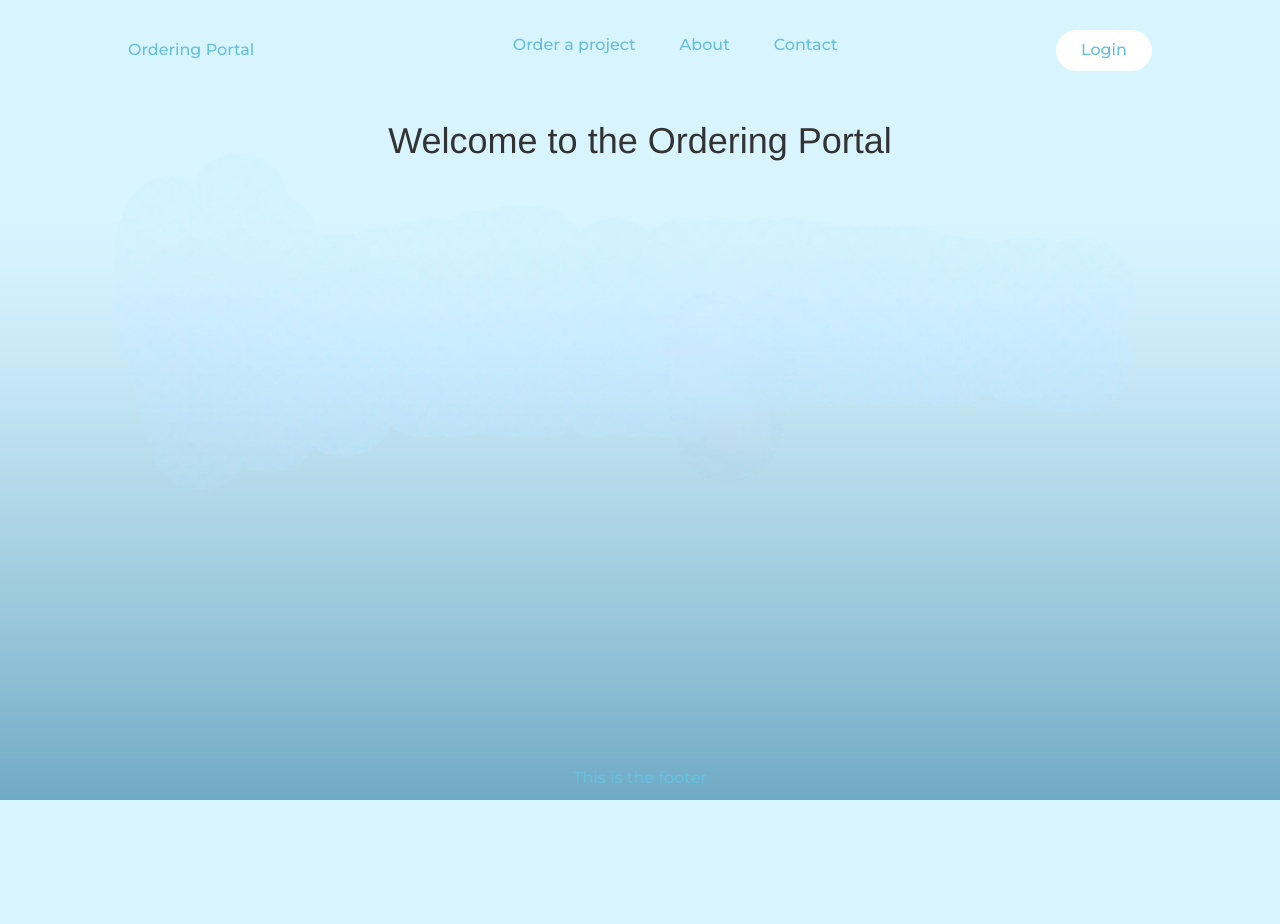
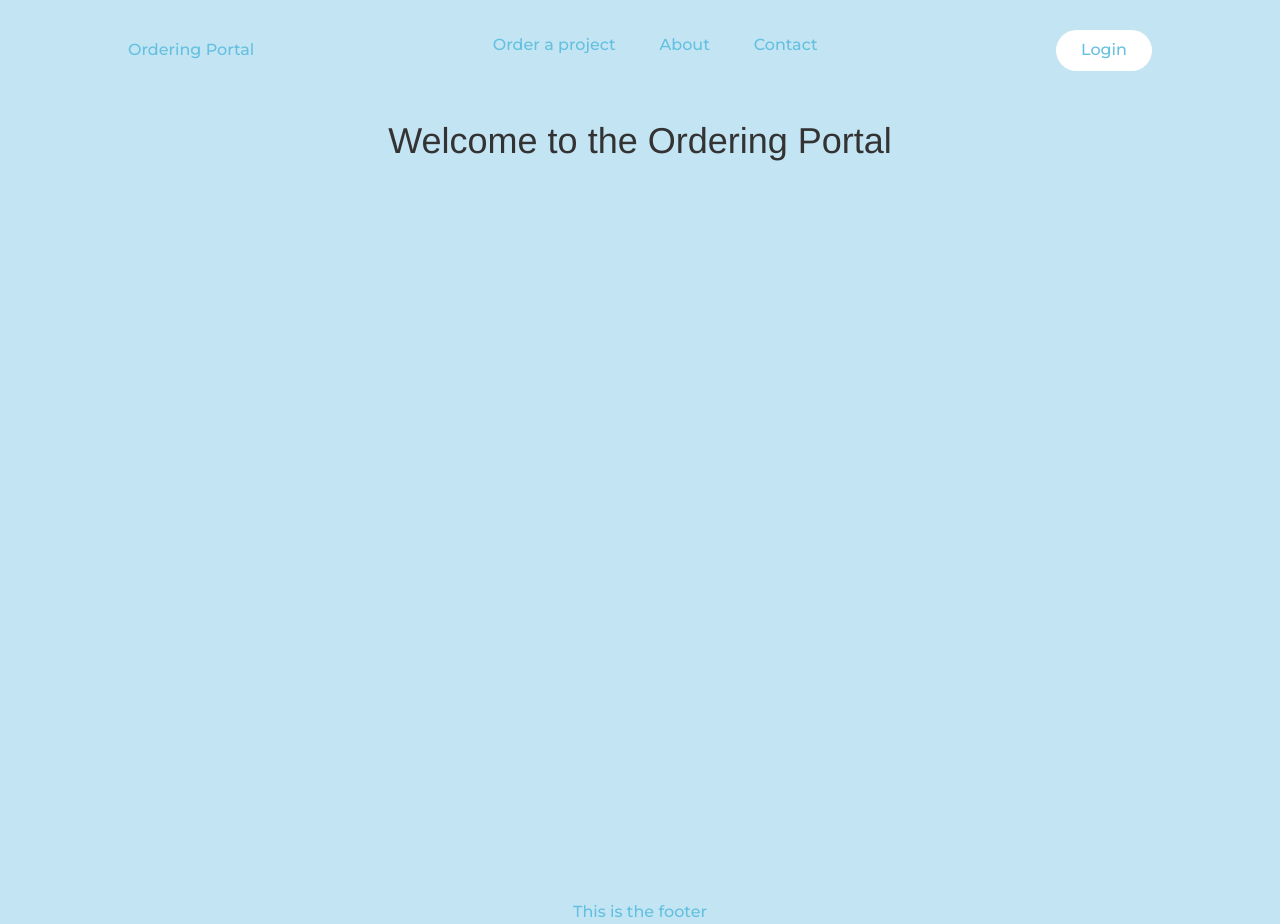
Before and after one commit to gustavlagneborg/ordering_portal, a Flask app: page / in a window 1280 px wide. Before the commit the page ends 800 px from the top, so only its background shows below. Run offline with Flask 3, Linux system fonts and the light colour scheme; some libraries are stand-ins or nearby versions.

Commit message:
fixed footer

```diff
--- a/project/static/main.css
+++ b/project/static/main.css
@@ -1,6 +1,36 @@
 @import url('https://fonts.googleapis.com/css2?family=Montserrat:wght@500&family=Space+Mono&display=swap');
 
-li, a, button, footer {
+* {
+  margin: 0;
+  padding: 0;
+
+}
+
+html, body {
+  height: 100%;
+}
+
+#container {
+  min-height: 100%;
+}
+
+#main_content {
+  text-align: center;
+  margin: 0 auto;
+  overflow: auto;
+  padding-bottom: 50px;
+}
+
+#footer {
+  text-align: center;
+  position: relative;
+  height: 50px;
+  margin-top: -50px;
+  clear: both;
+  padding-top: 50px;
+}
+
+li, a, button, footer{
   font-family: "Montserrat", sans-serif;
   font-weight: 500;
   font-size: 16px;
@@ -24,21 +54,13 @@ p {
 }
 
 body {
-  background-image: url(./images/background2.png);
+  background-color: #C3E4F3;
   }
 
 
 /* Control size of examination selecter */
 .bootstrap-select {
     width: 330px !important;
-  }
-
-.footer {
-    left: 0;
-    bottom: 0;
-    width: 100%;
-    text-align: center;
-    position: fixed;
   }
 
 .logo {
@@ -80,12 +102,6 @@ button:hover {
   background-color: rgba(0, 136, 169, 0.8);
 }
 
-.main_content {
-  text-align: center;
-  width: 800px;
-  margin: 0 auto;
-}
-
 form {
   border: solid #0088a9;
   border-radius: 40px;
--- a/project/templates/base.html
+++ b/project/templates/base.html
@@ -33,7 +33,8 @@
         {% endif %}
     </header>
 
-    <div class="main_content">
+    <div id="container">
+        <div id="main_content">
             {% block content %}
             <h1>Welcome to the Ordering Portal</h1>
 
@@ -46,8 +47,10 @@
             {% endif %}
             {% endwith %}
         </div>
+    </div>
 
-    <footer class="footer">
+
+    <footer id="footer">
         <p>This is the footer</p>
     </footer>
 
```
Lines whose indentation alone changed are shown as unchanged.
